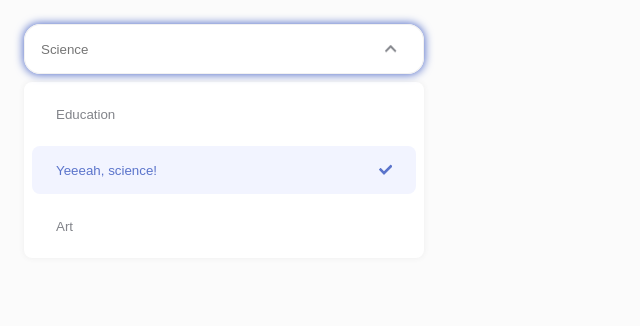
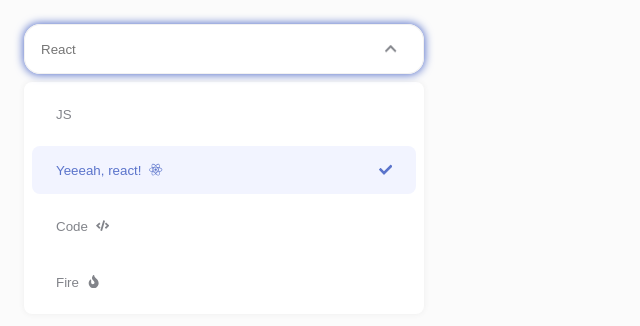
Before and after one commit to mhshakouri/lobox, a React (Vite) app: page / in a window 1280 px wide. Both pictures are taken after a click on the button 391 px from the left and 49 px from the top of the page. Shown: the top 326 px of the page, without its empty margins (0-640 px from the left). Built offline with nearby package versions, Linux system fonts and the light colour scheme.

Commit message:
chore(mockdata): added iconed sample data

```diff
--- a/src/components/MultiSelectDropdown/Option.module.scss
+++ b/src/components/MultiSelectDropdown/Option.module.scss
@@ -22,6 +22,12 @@
       display: flex;
       place-content: center;
     }
+    .title {
+      display: flex;
+      justify-content: center;
+      justify-items: center;
+      gap: 0.5rem;
+    }
   }
   &.selected {
     background: vars.$lightblue;
--- a/src/components/MultiSelectDropdown/Option.tsx
+++ b/src/components/MultiSelectDropdown/Option.tsx
@@ -22,11 +22,9 @@ export default function MultiSelectDropdownOption({
   return (
     <li className={cx(styles.option, { [styles.selected]: selected })}>
       <button type="button" onClick={onClick}>
-        <span>
+        <span className={styles.title}>
           {renderedSelectiontext}
-          <FadeComponent show={selected} className={styles.icon}>
-            <DynamicIcon iconName={`Fa${value}` as FaIconName} />
-          </FadeComponent>
+          <DynamicIcon iconName={`Fa${value}` as FaIconName} />
         </span>
         <FadeComponent show={selected} className={styles.icon}>
           <DynamicIcon iconName={`FaCheck`} />
--- a/src/constants/mockData.ts
+++ b/src/constants/mockData.ts
@@ -2,15 +2,19 @@ import type { IMultiSelectDropdownOption } from "../components/MultiSelectDropdo
 
 const items: IMultiSelectDropdownOption[] = [
   {
-    value: "Education",
+    value: "JS",
     id: crypto.randomUUID(),
   },
   {
-    value: "Science",
+    value: "React",
     id: crypto.randomUUID(),
   },
   {
-    value: "Art",
+    value: "Code",
+    id: crypto.randomUUID(),
+  },
+  {
+    value: "Fire",
     id: crypto.randomUUID(),
   },
 ];
```
